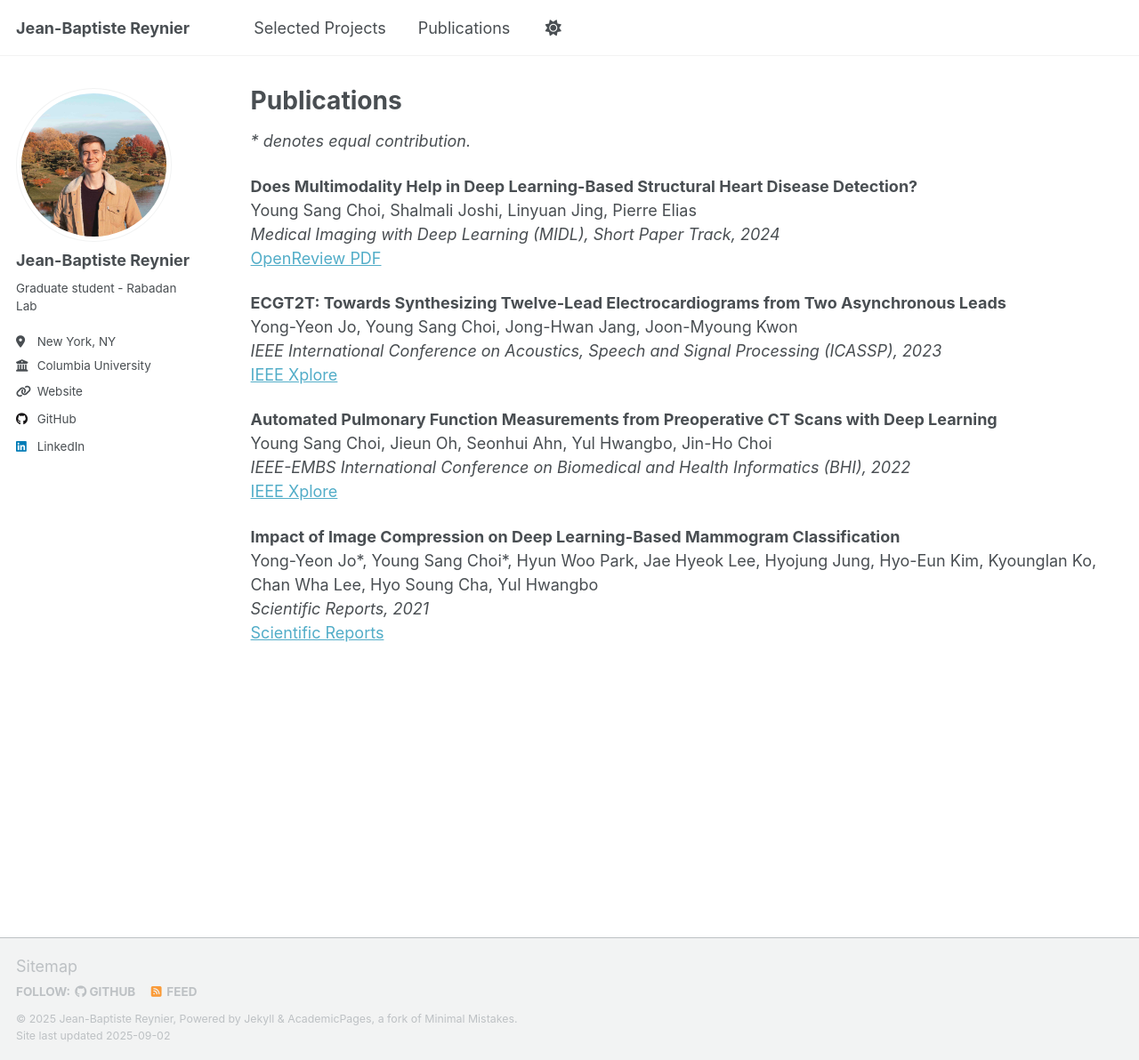
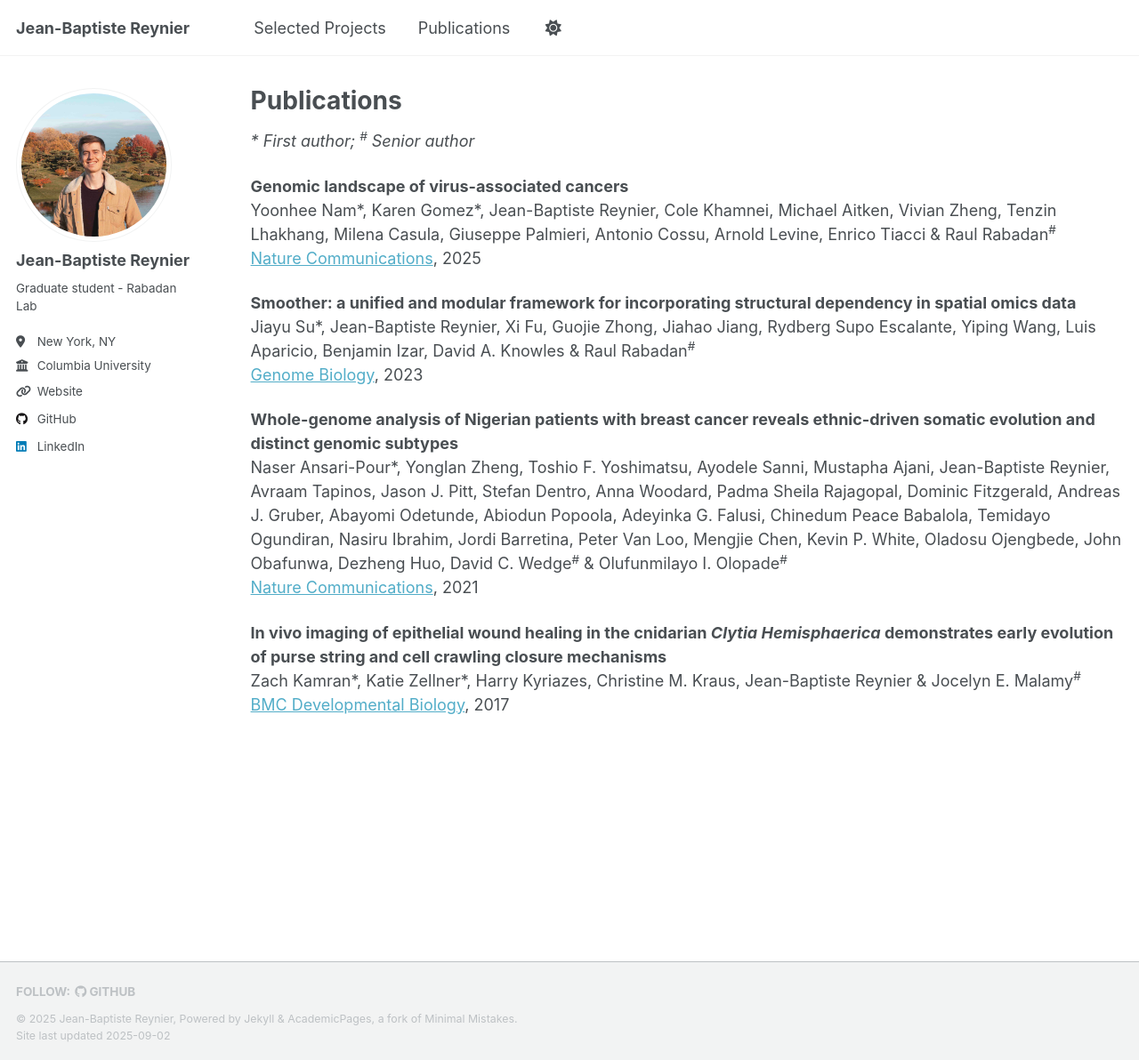
Before and after one commit to jbreynier/jbreynier.github.io, a Jekyll site: the page built from _pages/publications.md, in a window 1280 px wide and 1192 px high. Shown: the whole window at 89% size. Built offline with Jekyll 4.4.1, drawn with Linux system fonts in a browser that asks for light colours; a script that is not in the unit is left out.

```diff
--- a/_config.yml
+++ b/_config.yml
@@ -28,7 +28,7 @@ author:
   bio              : "Graduate student - Rabadan Lab"
   location         : "New York, NY"
   employer         : "Columbia University"
-  uri              : https://www.rabadanlab.org
+  uri              : https://jbreynier.github.io
   # email            : "none@example.org"
 
   # Academic websites
@@ -121,7 +121,7 @@ staticman:
       options:
         format           : "iso8601" # "iso8601" (default), "timestamp-seconds", "timestamp-milliseconds"
 atom_feed:
-  hide                   : false     # change to true to hide the RSS feed in the footer
+  hide                   : true    # change to true to hide the RSS feed in the footer
   path                   : # blank (default) uses feed.xml
 
 
@@ -243,10 +243,10 @@ defaults:
     values:
       layout: single
       author_profile: true
-      read_time: true
-      comments: true
-      share: true
-      related: true
+      read_time: false
+      comments: false
+      share: false
+      related: false
   # _pages
   - scope:
       path: ""
@@ -261,8 +261,8 @@ defaults:
     values:
       layout: single
       author_profile: true
-      share: true
-      comments: true
+      share: false
+      comments: false
   # _publications
   - scope:
       path: ""
@@ -270,8 +270,8 @@ defaults:
     values:
       layout: single
       author_profile: true
-      share: true
-      comments: true
+      share: false
+      comments: false
   # _portfolio
   - scope:
       path: ""
@@ -279,8 +279,8 @@ defaults:
     values:
       layout: single
       author_profile: true
-      share: true
-      comment: true
+      share: false
+      comment: false
   # _projects
   - scope:
       path: ""
@@ -288,8 +288,8 @@ defaults:
     values:
       layout: single
       author_profile: true
-      share: true
-      comment: true
+      share: false
+      comment: false
   # _talks
   - scope:
       path: ""
@@ -297,7 +297,7 @@ defaults:
     values:
       layout: talk
       author_profile: true
-      share: true
+      share: false
 
 
 # Sass/SCSS
--- a/_includes/footer/custom.html
+++ b/_includes/footer/custom.html
@@ -1,19 +1,3 @@
 <!-- start custom footer snippets -->
 
-<a href="/sitemap/">Sitemap</a>
-
-<!-- Support for MatJax -->
-<script defer src="https://cdnjs.cloudflare.com/polyfill/v3/polyfill.min.js?features=es6"></script>
-<script defer src="https://cdn.jsdelivr.net/npm/mathjax@3/es5/tex-mml-chtml.js" id="MathJax-script"></script>
-
-<!-- Support for Plotly -->
-<script defer src='https://cdnjs.cloudflare.com/ajax/libs/plotly.js/3.0.1/plotly.min.js'></script>
-
-<!-- Support for Mermaid -->
-<script type="module">
-    import mermaid from 'https://cdn.jsdelivr.net/npm/mermaid@11/dist/mermaid.esm.min.mjs';
-    mermaid.initialize({startOnLoad:true, theme:'default'});
-    await mermaid.run({querySelector:'code.language-mermaid'});
-</script>
-
 <!-- end custom footer snippets -->
--- a/_pages/publications.md
+++ b/_pages/publications.md
@@ -5,24 +5,20 @@ permalink: /publications/
 author_profile: true
 ---
 
-*\* denotes equal contribution.*
+*\* First author; <sup>#</sup> Senior author*
 
-**Does Multimodality Help in Deep Learning-Based Structural Heart Disease Detection?**\
-Young Sang Choi, Shalmali Joshi, Linyuan Jing, Pierre Elias\
-*Medical Imaging with Deep Learning (MIDL), Short Paper Track, 2024*\
-[OpenReview PDF](https://openreview.net/pdf?id=sMiSQP8zmr)
+**Genomic landscape of virus-associated cancers**\
+Yoonhee Nam\*, Karen Gomez\*, Jean-Baptiste Reynier, Cole Khamnei, Michael Aitken, Vivian Zheng, Tenzin Lhakhang, Milena Casula, Giuseppe Palmieri, Antonio Cossu, Arnold Levine, Enrico Tiacci & Raul Rabadan<sup>#</sup>\
+[Nature Communications](https://doi.org/10.1038/s41467-025-60836-9), 2025
 
-**ECGT2T: Towards Synthesizing Twelve-Lead Electrocardiograms from Two Asynchronous Leads**\
-Yong-Yeon Jo, Young Sang Choi, Jong-Hwan Jang, Joon-Myoung Kwon\
-*IEEE International Conference on Acoustics, Speech and Signal Processing (ICASSP), 2023*\
-[IEEE Xplore](https://ieeexplore.ieee.org/abstract/document/10095013/)
+**Smoother: a unified and modular framework for incorporating structural dependency in spatial omics data**\
+Jiayu Su\*, Jean-Baptiste Reynier, Xi Fu, Guojie Zhong, Jiahao Jiang, Rydberg Supo Escalante, Yiping Wang, Luis Aparicio, Benjamin Izar, David A. Knowles & Raul Rabadan<sup>#</sup>\
+[Genome Biology](https://doi.org/10.1186/s13059-023-03138-x), 2023
 
-**Automated Pulmonary Function Measurements from Preoperative CT Scans with Deep Learning**\
-Young Sang Choi, Jieun Oh, Seonhui Ahn, Yul Hwangbo, Jin-Ho Choi\
-*IEEE-EMBS International Conference on Biomedical and Health Informatics (BHI), 2022*\
-[IEEE Xplore](https://ieeexplore.ieee.org/abstract/document/9926796/)
+**Whole-genome analysis of Nigerian patients with breast cancer reveals ethnic-driven somatic evolution and distinct genomic subtypes**\
+Naser Ansari-Pour\*, Yonglan Zheng, Toshio F. Yoshimatsu, Ayodele Sanni, Mustapha Ajani, Jean-Baptiste Reynier, Avraam Tapinos, Jason J. Pitt, Stefan Dentro, Anna Woodard, Padma Sheila Rajagopal, Dominic Fitzgerald, Andreas J. Gruber, Abayomi Odetunde, Abiodun Popoola, Adeyinka G. Falusi, Chinedum Peace Babalola, Temidayo Ogundiran, Nasiru Ibrahim, Jordi Barretina, Peter Van Loo, Mengjie Chen, Kevin P. White, Oladosu Ojengbede, John Obafunwa, Dezheng Huo, David C. Wedge<sup>#</sup> & Olufunmilayo I. Olopade<sup>#</sup>\
+[Nature Communications](https://doi.org/10.1038/s41467-021-27079-w), 2021
 
-**Impact of Image Compression on Deep Learning-Based Mammogram Classification**\
-Yong-Yeon Jo\*, Young Sang Choi\*, Hyun Woo Park, Jae Hyeok Lee, Hyojung Jung, Hyo-Eun Kim, Kyounglan Ko, Chan Wha Lee, Hyo Soung Cha, Yul Hwangbo\
-*Scientific Reports, 2021*\
-[Scientific Reports](https://www.nature.com/articles/s41598-021-86726-w)
+**In vivo imaging of epithelial wound healing in the cnidarian *Clytia Hemisphaerica* demonstrates early evolution of purse string and cell crawling closure mechanisms**\
+Zach Kamran\*, Katie Zellner\*, Harry Kyriazes, Christine M. Kraus, Jean-Baptiste Reynier & Jocelyn E. Malamy<sup>#</sup>\
+[BMC Developmental Biology](https://doi.org/10.1186/s12861-017-0160-2), 2017
```
Also changed, not shown: _projects/mxtrex.md (renamed from _projects/project-1.md, +1 -1 lines), _projects/scarcashla.md (renamed from _projects/project-2.md, +1 -1 lines).
